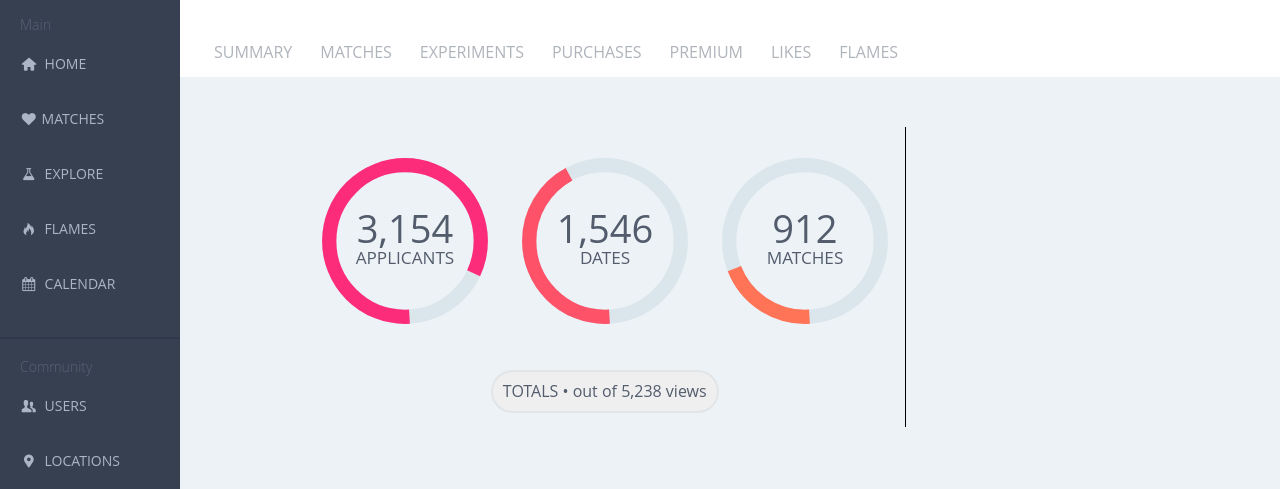
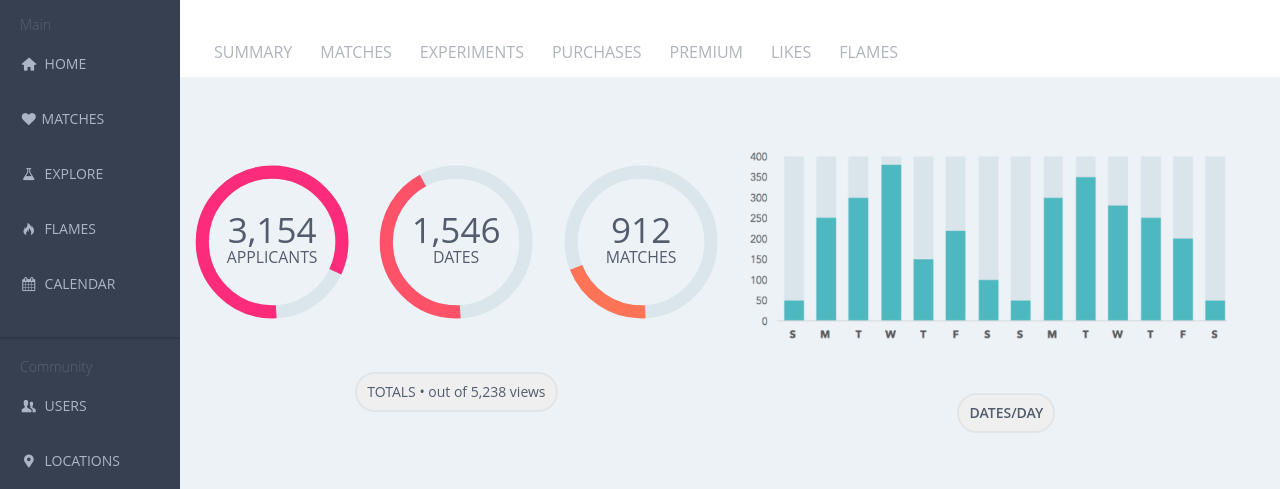
Before and after one commit to seamus-quinn/sq-comp-challenge-3, a plain HTML site: page index.html in a window 1280 px wide. Shown: the part 185-674 px from the top of the page. Drawn offline with Linux system fonts and the light colour scheme.

Commit message:
Add bar-graph and styles

```diff
--- a/index.html
+++ b/index.html
@@ -168,7 +168,12 @@
           </div>
         </article>
         <article class="muthafuckin-bars">
-
+          <div class="bar-graph">
+            <img src="images/bar-graph-image.png" alt=""class="bar-graph-image">
+          </div>
+          <div>
+            <button class="bar-button">DATES/DAY</button>
+          </div>
         </article>
 
       </section>
@@ -263,46 +268,3 @@
 
 </body>
 </html>
-
-
-<!-- <table class="profile-table">
-  <tr class="header-row">
-    <td>PROFILE</td>
-    <td>
-        <div class="table-edit">
-            <i class="icon-pencil"></i>EDIT
-        </div>
-    </td>
-  <tr>
-      <td>Age</td>
-      <td>32</td>
-  <tr>
-    <td>LOCATION</td>
-    <td>Preston, ID</td>
-  </tr>
-  <tr>
-    <td>LOOKING FOR</td>
-    <td>Something Long-Term</td>
-  </tr>
-  <tr>
-    <td>EXPERIENCE</td>
-    <td>Veteran</td>
-  </tr>
-  <tr>
-    <td>STATUS</td>
-    <td>Single</td>
-  </tr>
-  <tr>
-    <td>BIO</td>
-    <td> Why do you love me? Why do you need me? Always and forever... We met in a chatroom, now our love can fully bloom... Sure the world wide web is great, but you, you make my salivate... I love technology, but not as much as you, you see... But I STILL love technology... Always and forever. Our love is like a flock of doves, flying up to heaven above... always and forever, always and forever... Why do you need me? Why do you love me? Always and forever...</td>
-  </tr>
-  <tr>
-    <td>BEST MATCH</td>
-    <td><img src="" alt="">LaFawnduh Lucas</td>
-  </tr>
-  <tr>
-    <td>EMBER RATING</td>
-    <td>Red Hot!</td>
-  </tr>
-  </tr>
-</table> -->
--- a/styles/styles.css
+++ b/styles/styles.css
@@ -406,7 +406,6 @@ main {
   display: flex;
   flex-direction: column;
   justify-content: space-around;
-  border-right: 1px solid;
   height: 300px;
   margin-top: 50px;
 }
@@ -460,10 +459,43 @@ main {
 
 .donut-button {
   -webkit-appearance: none;
+  font-size: 14px;
   border-radius: 50px;
   padding: 10px;
   border: 2px solid #e2e5e8;
   color: #525c6c;
+}
+
+/*=====================================================
+      Bar Graph Formatting
+=======================================================*/
+
+.muthafuckin-bars {
+  width: 54%;
+  display: flex;
+  flex-direction: column;
+  justify-content: space-around;
+  align-items: center;
+  margin-top: 50px;
+}
+
+.bar-graph {
+  margin-left: 3%;
+}
+
+.bar-graph-image {
+  width: 90%;
+}
+
+.bar-button {
+  -webkit-appearance: none;
+  border-radius: 50px;
+  font-size: 14px;
+  font-weight: 600;
+  padding: 10px;
+  border: 2px solid #e2e5e8;
+  color: #525c6c;
+  margin-bottom: 40px;
 }
 
 /*=====================================================
```
